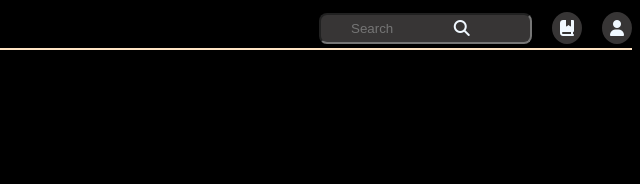
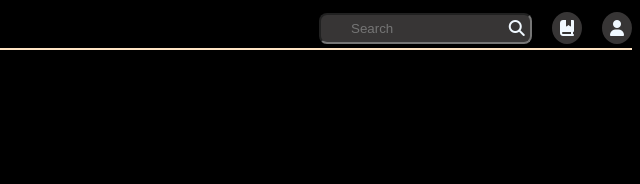
Before and after one commit to kaushik9859/Audiophile, a plain HTML site: page cart.html in a window 1280 px wide. Shown: the top 184 px of the page, 640-1280 px from the left. Drawn offline with Linux system fonts and the light colour scheme; a script that the page names is missing.

Commit message:
Update cart.html

```diff
--- a/cart.html
+++ b/cart.html
@@ -12,7 +12,7 @@
     <div id="icon"><i class="fa-solid fa-headphones"></i><h3>AudioPhile</h3></div>
     <div class="items" style="position: relative;">
         <div id="searches">
-        <i class="fa-solid fa-magnifying-glass" style="position: absolute; left: 935px; top: 50%; transform: translateY(-50%);"></i>
+        <i class="fa-solid fa-magnifying-glass" style="position: absolute; left: 990px; top: 50%; transform: translateY(-50%);"></i>
         <input id="search" placeholder="Search" style="padding-left: 30px; color: aliceblue;"></div>
         <a href="bookmark.html"><i id="bookmark" class="fa-solid fa-book-bookmark"></i></a>
         <!-- <i id="cart" class="fa-solid fa-cart-shopping"></i> -->
```
